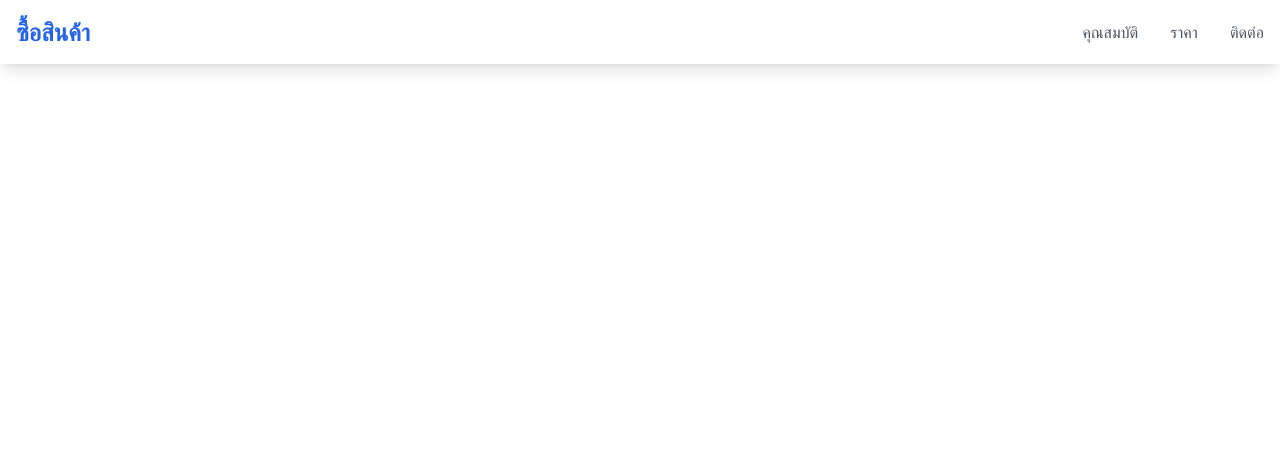
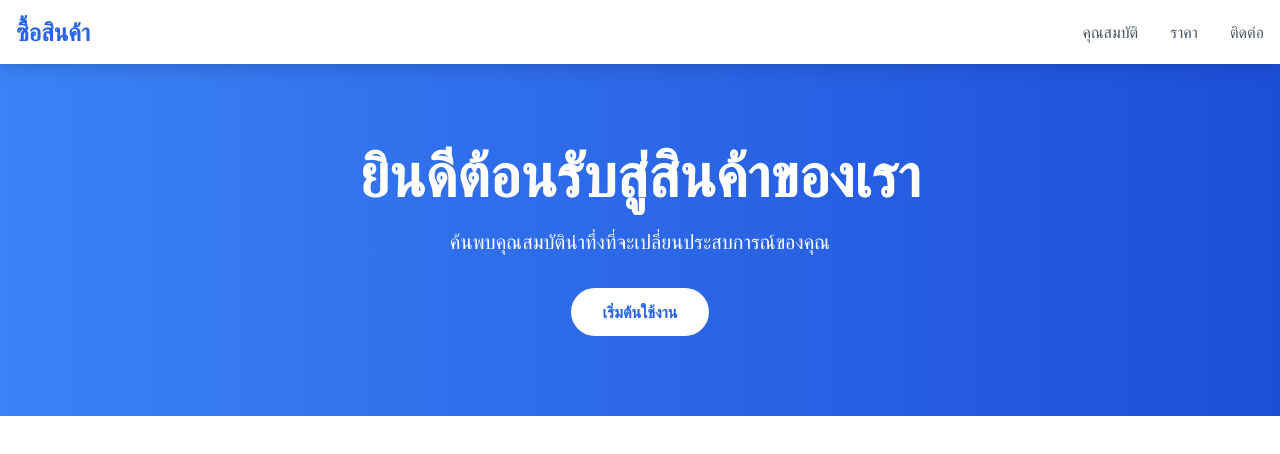
Before and after one commit to Natchanan1747/product-landing-page, a plain HTML site: page index.html in a window 1280 px wide. Drawn offline with nearby package versions, Linux system fonts and the light colour scheme.

Commit message:
เพิ่มส่วน Hero และปุ่มเรียกให้ดำเนินการ

```diff
--- a/index.html
+++ b/index.html
@@ -22,8 +22,22 @@
         </nav>
     </header>
 
-    <main>
-    <!-- เนื้อหาหลัก -->
+    <main class="pt-16">
+        <section class="bg-gradient-to-r from-blue-500 to-blue-700 text-white py-20">
+            <div class="container mx-auto px-4">
+                <div class="flex flex-col items-center text-center">
+                    <h1 class="text-4xl md:text-6xl font-bold mb-6">
+                        ยินดีต้อนรับสู่สินค้าของเรา
+                    </h1>
+                    <p class="text-xl mb-8 max-w-2xl">
+                        ค้นพบคุณสมบัติน่าทึ่งที่จะเปลี่ยนประสบการณ์ของคุณ
+                    </p>
+                    <button class="bg-white text-blue-600 px-8 py-3 rounded-full font-semibold hover:bg-blue-50 transition-colors">
+                        เริ่มต้นใช้งาน
+                    </button>
+                </div>
+            </div>
+        </section>
     </main>
 
     <footer>
```
